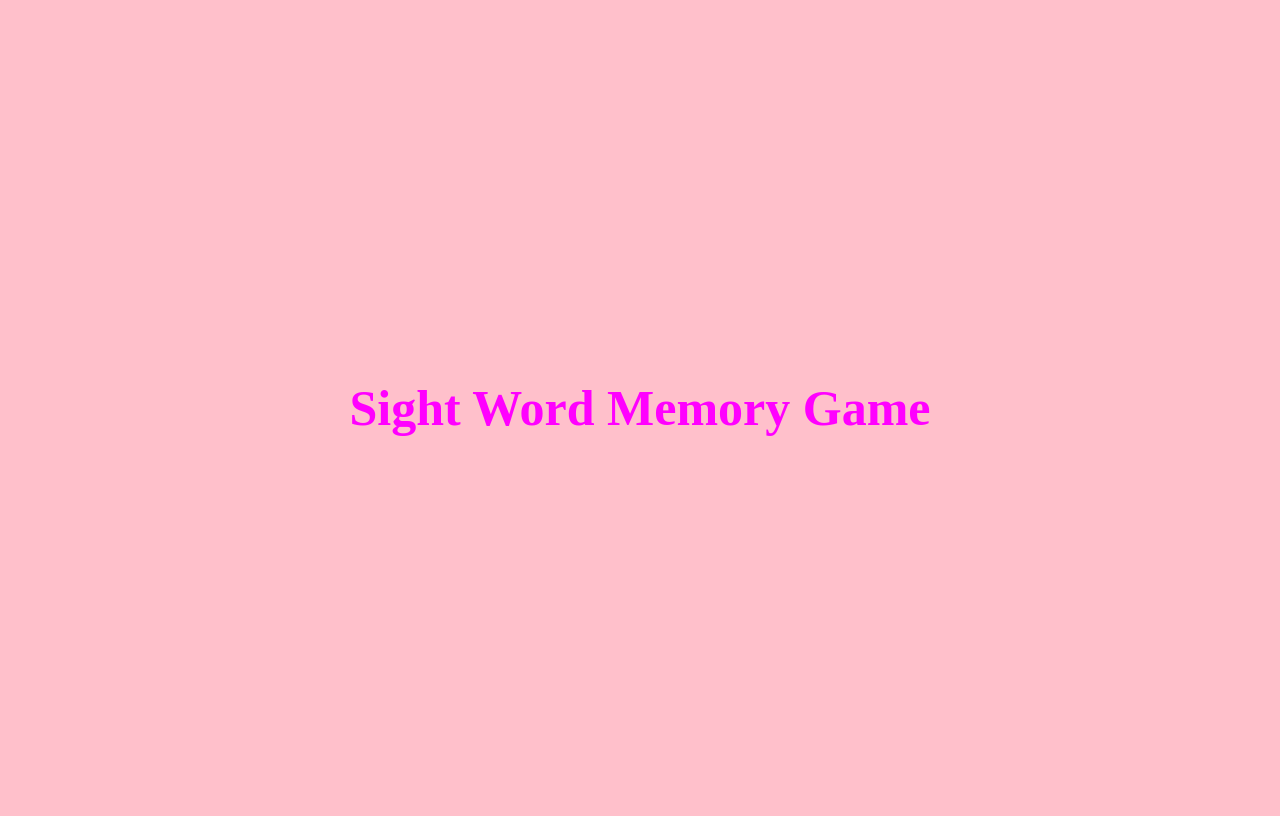
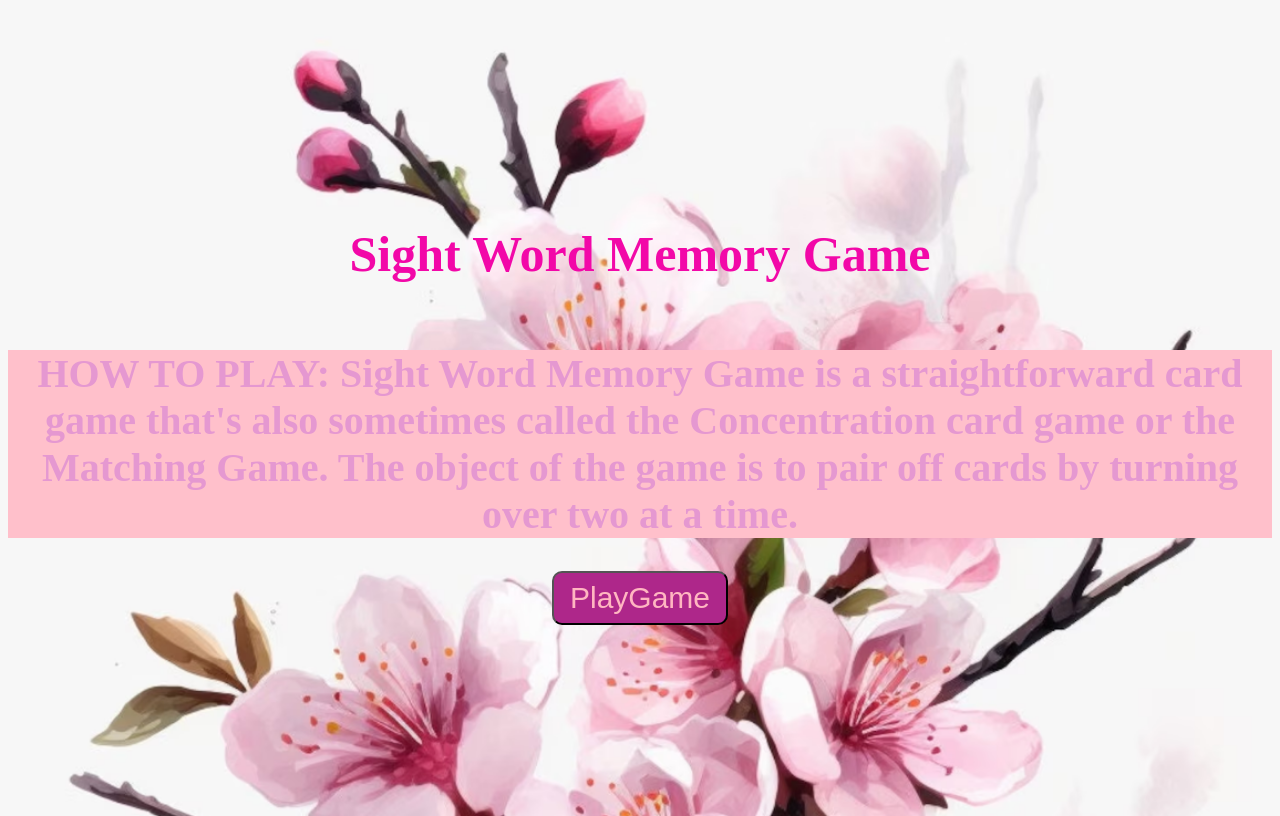
Before and after one commit to mayerlingmj/Word-Memory, a plain HTML site: page index.html in a window 1280 px wide. Drawn offline with Linux system fonts and the light colour scheme.

Commit message:
word-memory

```diff
--- /dev/null
+++ b/frontpg.css
@@ -0,0 +1,40 @@
+body {
+  display: flex;
+  flex-direction: column;
+  justify-content: center;
+  align-items: center;
+  background-image: url('images/flower.png');
+  background-size: 100%;
+  min-height: 100vh;
+  min-width: 100vh;
+  /* background-color: pink; */
+  color: rgb(242, 8, 168);
+}
+
+h1 {
+    text-align: center;
+    font-weight: 700;
+    font-size: 50px;
+}
+
+h2 {
+  text-align: center;
+  font-weight: 800;
+  font-size: 40px;
+  color: #e598d1;
+  background-color: pink;
+}
+
+
+.actions {
+    display: flex;
+    justify-content: center;
+}
+
+.actions button {
+    padding: 8px 16px;
+    font-size: 30px;
+    border-radius: 10px;
+    background-color: #ae278a;
+    color: lightpink;
+}
--- a/index.html
+++ b/index.html
@@ -5,10 +5,16 @@
     <meta http-equiv="X-UA-Compatible" content="IE=edge">
     <meta name="viewport" content="width=device-width, initial-scale=1.0">
     <title>Sight Word Memory Game</title>
-  <link rel="stylesheet" type="text/css" href="style.css">
+  <link rel="stylesheet" type="text/css" href="frontpg.css">
   <script src="game.js" defer></script>
  </head>
   <body>
     <h1>Sight Word Memory Game</h1>
+    <h2>HOW TO PLAY:
+      Sight Word Memory Game is a straightforward card game that's also sometimes called the Concentration card game or the Matching Game. The object of the game is to pair off cards by turning over two at a time.
+    </h2>
+    <div class="actions">
+      <button onclick="PlayGame()">PlayGame</button>
+  </div>
 </body>
 </html>
--- a/style.css
+++ b/style.css
@@ -3,12 +3,12 @@ body {
   flex-direction: column;
   justify-content: center;
   align-items: center;
-  background-image: url('pattern.png');
+  background-image: url('images/pattern.png');
   background-size: 100%;
   min-height: 100vh;
   min-width: 100vh;
-  background-color: pink;
-  color: magenta;
+  /* background-color: pink; */
+  color: rgb(242, 8, 168);
 }
 
 h1 {
```
Also changed, not shown: images/flower.png (added).
